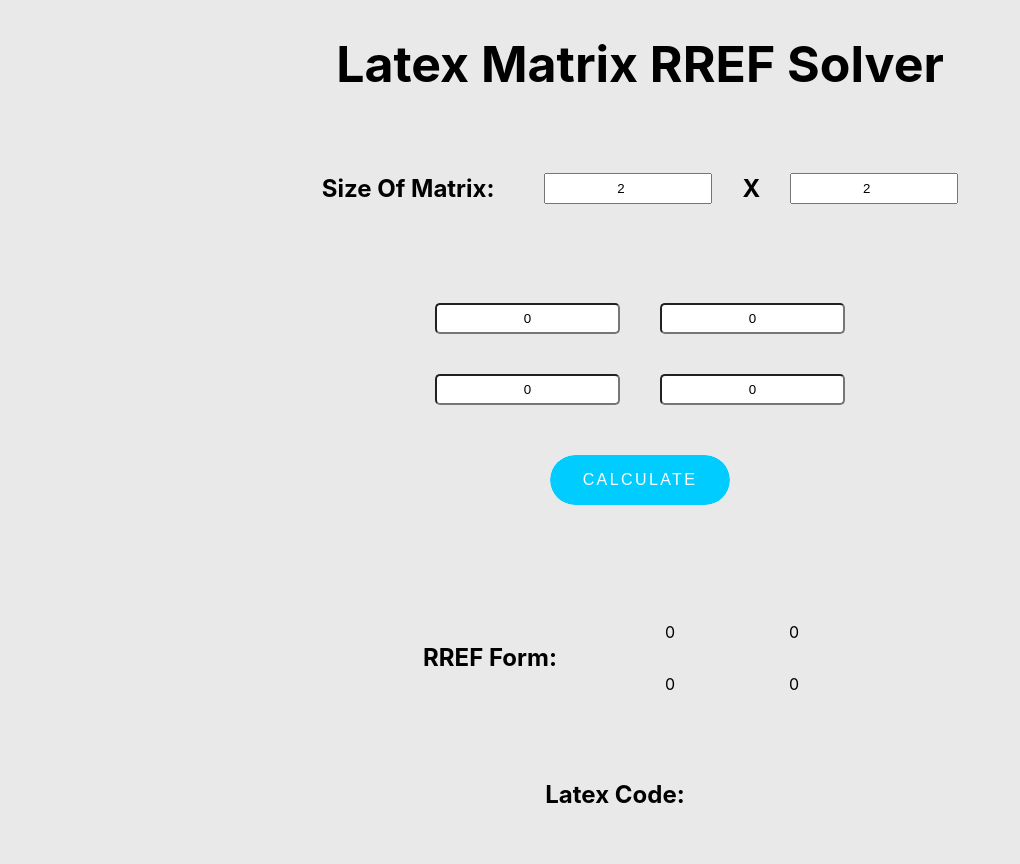
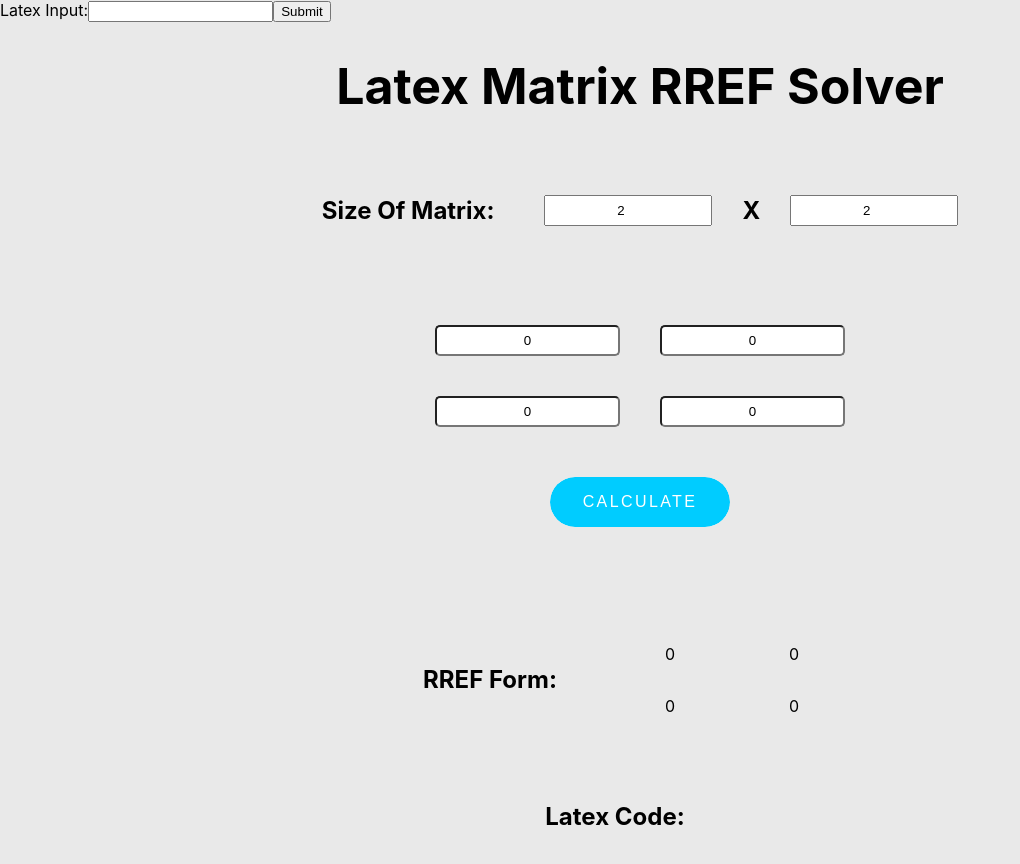
Before and after one commit to Ket93/Latex-Matrix-Solver, a React (Create React App) app in the folder latex-matrix-solver/: page / in a window 1280 px wide. Shown: the top 864 px of the page, without its empty margins (0-1020 px from the left). Built offline with nearby package versions, Linux system fonts and the light colour scheme.

Commit message:
Update matrixparent.js
latex to js

```diff
--- a/latex-matrix-solver/src/components/matrix/matrixparent.js
+++ b/latex-matrix-solver/src/components/matrix/matrixparent.js
@@ -2,6 +2,7 @@ import React, { useEffect, useState } from "react";
 import MatrixInput from "./matrix";
 import MatrixSizeInput from "./matrixsizeinput";
 import MatrixOutput from "./matrixout.js";
+import LatexToJs from "./latexTojs";
 
 function MatrixParent() {
   // STATES
@@ -37,6 +38,7 @@ function MatrixParent() {
   //  (possibly) text box for the latex output
   return (
     <div>
+      <LatexToJs setMatrix={setMatrix} setRow={setRow} setCol = {setCol}/>
       <MatrixSizeInput setRow={setRow} setCol={setCol} row={row} col={col} />
       <MatrixInput
         row={row}
```
